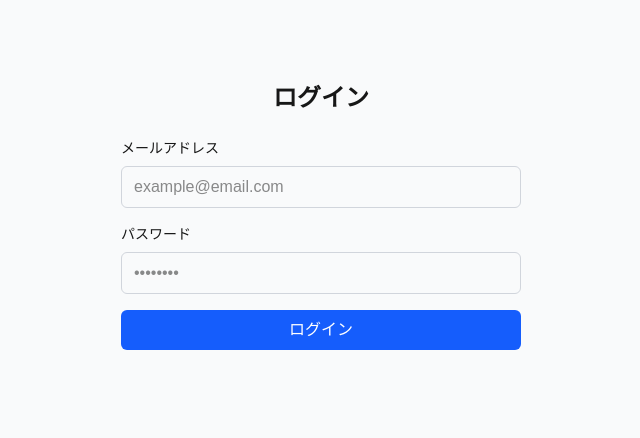
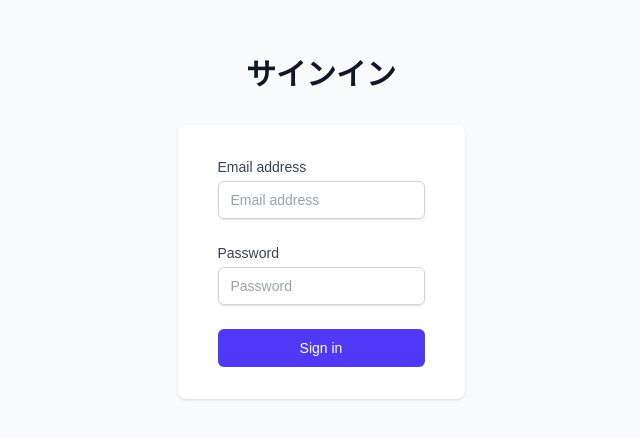
Before and after one commit to marumo333/rag-faq-app, a Next.js app in the folder frontend/: page /login in a window 1280 px wide. Shown: the part 184-622 px from the top of the page, without its empty margins (319-959 px from the left). Built offline with nearby package versions, Linux system fonts and the light colour scheme; no server answers.

Commit message:
feature: FAQのUI/UXを実装

```diff
--- /dev/null
+++ b/frontend/src/app/documents/page.tsx
@@ -0,0 +1,73 @@
+'use client'
+
+import { useEffect } from 'react'
+import Link from 'next/link'
+import { useRouter } from 'next/navigation'
+import { useAuth } from '@/features/auth/hooks/useAuth'
+import { DocumentUploadForm } from '@/features/documents/components/DocumentUploadForm'
+
+export default function DocumentsPage() {
+  const { user, loading, signOut } = useAuth()
+  const router = useRouter()
+
+  useEffect(() => {
+    if (!loading && !user) {
+      router.push('/login')
+    }
+  }, [loading, user, router])
+
+  if (loading) {
+    return (
+      <div className="min-h-screen flex items-center justify-center bg-gray-900 text-white">
+        <p>読み込み中...</p>
+      </div>
+    )
+  }
+
+  if (!user) {
+    return null
+  }
+
+  return (
+    <div className="min-h-screen bg-gray-900 text-gray-100 flex flex-col">
+      <header className="border-b border-gray-800 bg-gray-900/80 backdrop-blur sticky top-0 z-10">
+        <div className="max-w-5xl mx-auto px-4 py-3 flex items-center justify-between">
+          <div className="flex items-center gap-2">
+            <span className="text-2xl font-semibold text-black bg-white rounded-md px-2 py-1">
+              RAG FAQ
+            </span>
+          </div>
+          <nav className="flex items-center gap-4 text-sm">
+            <Link href="/faq" className="text-gray-300 hover:text-white">
+              FAQ
+            </Link>
+            <span className="text-white font-semibold">
+              Documents
+            </span>
+            <span className="ml-4 text-gray-400 hidden sm:inline">
+              {user.email}
+            </span>
+            <button
+              onClick={() => signOut()}
+              className="ml-2 px-3 py-1.5 rounded-md border border-gray-700 text-xs sm:text-sm text-gray-200 hover:bg-gray-800"
+            >
+              ログアウト
+            </button>
+          </nav>
+        </div>
+      </header>
+
+      <main className="flex-1 flex flex-col items-center">
+        <div className="w-full max-w-3xl px-4 py-10">
+          <h1 className="text-2xl font-semibold mb-4">ドキュメントアップロード</h1>
+          <p className="text-sm text-gray-400 mb-6">
+            FAQ 検索に利用する PDF ドキュメントをアップロードします。
+          </p>
+          <div className="bg-gray-800 border border-gray-700 rounded-2xl p-6 shadow">
+            <DocumentUploadForm />
+          </div>
+        </div>
+      </main>
+    </div>
+  )
+}
--- a/frontend/src/app/faq/page.tsx
+++ b/frontend/src/app/faq/page.tsx
@@ -1,6 +1,7 @@
 'use client'
 
 import { useEffect } from 'react'
+import Link from 'next/link'
 import { useRouter } from 'next/navigation'
 import { useAuth } from '@/features/auth/hooks/useAuth'
 import { useFaq } from '@/features/faq/hooks/useFaq'
@@ -23,7 +24,7 @@ export default function FaqPage() {
 
   if (authLoading) {
     return (
-      <div className="min-h-screen flex items-center justify-center">
+      <div className="min-h-screen flex items-center justify-center bg-gray-900 text-white">
         <p>読み込み中...</p>
       </div>
     )
@@ -42,45 +43,91 @@ export default function FaqPage() {
   }
 
   return (
-    <div className="min-h-screen bg-gray-50">
+    <div className="min-h-screen bg-gray-900 text-gray-100 flex flex-col">
       {/* ヘッダー */}
-      <header className="bg-white shadow-sm border-b">
-        <div className="max-w-4xl mx-auto px-4 py-4 flex justify-between items-center">
-          <h1 className="text-xl font-bold">RAG FAQ</h1>
-          <div className="flex items-center gap-4">
-            <span className="text-sm text-gray-600">{user.email}</span>
+      <header className="border-b border-gray-800 bg-gray-900/80 backdrop-blur sticky top-0 z-10">
+        <div className="max-w-5xl mx-auto px-4 py-3 flex items-center justify-between">
+          <div className="flex items-center gap-2">
+            <span className="text-2xl font-semibold text-black bg-white rounded-md px-2 py-1">
+              RAG FAQ
+            </span>
+          </div>
+          <nav className="flex items-center gap-4 text-sm">
+            <span className="text-white font-semibold">
+              FAQ
+            </span>
+            <Link href="/documents" className="text-gray-300 hover:text-white">
+              Documents
+            </Link>
+            <span className="ml-4 text-gray-400 hidden sm:inline">
+              {user.email}
+            </span>
             <button
               onClick={() => signOut()}
-              className="px-4 py-2 text-sm text-gray-600 hover:text-gray-900"
+              className="ml-2 px-3 py-1.5 rounded-md border border-gray-700 text-xs sm:text-sm text-gray-200 hover:bg-gray-800"
             >
               ログアウト
             </button>
-          </div>
+          </nav>
         </div>
       </header>
 
-      {/* メインコンテンツ */}
-      <main className="max-w-4xl mx-auto px-4 py-8">
-        <div className="space-y-6">
-          {/* 質問フォーム */}
-          <QuestionForm onSubmit={handleQuestion} loading={faqLoading} />
+      {/* メインコンテンツ（ChatGPT風レイアウト） */}
+      <main className="flex-1 flex flex-col items-center">
+        <div className="w-full max-w-3xl flex-1 flex flex-col px-4 pt-6 pb-24">
+          {/* チャットエリア */}
+          <div className="flex-1 space-y-6 overflow-y-auto">
+            {/* 初期メッセージ */}
+            {!answer && !faqLoading && !error && (
+              <div className="flex justify-center mt-10">
+                <div className="text-center text-gray-400">
+                  <h1 className="text-3xl font-semibold mb-3">RAG FAQ へようこそ</h1>
+                  <p className="text-sm">
+                    画面下部の入力欄から質問すると、FAQ ドキュメントから回答を生成します。
+                  </p>
+                </div>
+              </div>
+            )}
 
-          {/* エラー表示 */}
-          {error && (
-            <div className="p-4 bg-red-50 border border-red-200 rounded-lg">
-              <p className="text-red-600">エラーが発生しました: {error.message}</p>
+            {/* ユーザー入力（最後の質問だけ表示する簡易版） */}
+            {answer && (
+              <div className="flex justify-end">
+                <div className="max-w-[80%] rounded-2xl bg-emerald-600 text-white px-4 py-3 shadow">
+                  <p className="text-sm whitespace-pre-wrap">{answer.question}</p>
+                </div>
+              </div>
+            )}
+
+            {/* アシスタントの回答 */}
+            {answer && (
+              <div className="flex justify-start">
+                <div className="max-w-[80%] rounded-2xl bg-gray-800 px-4 py-3 shadow border border-gray-700">
+                  <AnswerDisplay answer={answer} />
+                </div>
+              </div>
+            )}
+
+            {/* エラー表示 */}
+            {error && (
+              <div className="flex justify-center">
+                <div className="max-w-[80%] rounded-2xl bg-red-900/40 border border-red-700 px-4 py-3 text-sm text-red-100">
+                  エラーが発生しました: {error.message}
+                </div>
+              </div>
+            )}
+          </div>
+
+          {/* 入力フォーム（画面下固定） */}
+          <div className="mt-4">
+            <div className="fixed bottom-0 left-0 right-0 bg-gradient-to-t from-gray-900 via-gray-900/95 to-transparent pb-4 pt-2">
+              <div className="max-w-3xl mx-auto px-4">
+                <QuestionForm onSubmit={handleQuestion} loading={faqLoading} />
+                <p className="mt-2 text-[10px] text-gray-500 text-center">
+                  モデルの回答は誤っている可能性があります。重要な内容は必ず確認してください。
+                </p>
+              </div>
             </div>
-          )}
-
-          {/* 回答表示 */}
-          {answer && <AnswerDisplay answer={answer} />}
-
-          {/* 初期メッセージ */}
-          {!answer && !faqLoading && (
-            <div className="text-center py-12 text-gray-500">
-              <p>質問を入力して、FAQを検索してください</p>
-            </div>
-          )}
+          </div>
         </div>
       </main>
     </div>
--- a/frontend/src/features/auth/components/LoginForm.tsx
+++ b/frontend/src/features/auth/components/LoginForm.tsx
@@ -13,54 +13,85 @@ export default function LoginForm() {
   })
 
   return (
-    <div className="w-full max-w-md mx-auto p-6">
-      <h2 className="text-2xl font-bold mb-6 text-center">ログイン</h2>
+    <div className="min-h-screen bg-gray-50 flex flex-col justify-center py-12 sm:px-6 lg:px-8">
+      {/* タイトル */}
+      <div className="sm:mx-auto sm:w/full sm:max-w-md">
+        <h2 className="mt-6 text-center text-3xl font-extrabold text-gray-900">
+          サインイン
+        </h2>
+      </div>
 
-      <form onSubmit={handleSubmit} className="space-y-4">
+      {/* カード本体 */}
+      <div className="mt-8 sm:mx-auto sm:w-full sm:max-w-md">
+        <div className="bg-white py-8 px-6 shadow rounded-lg sm:px-10">
+          {/* Email/Password フォーム */}
+          <form onSubmit={handleSubmit} className="space-y-6">
+            {/* Email */}
             <div>
-          <label htmlFor="email" className="block text-sm font-medium mb-2">
-            メールアドレス
+              <label
+                htmlFor="email"
+                className="block text-sm font-medium text-gray-700"
+              >
+                Email address
               </label>
+              <div className="mt-1">
                 <input
                   id="email"
+                  name="email"
                   type="email"
+                  autoComplete="email"
+                  required
                   value={email}
                   onChange={(e) => setEmail(e.target.value)}
-            required
-            className="w-full px-3 py-2 border border-gray-300 rounded-md focus:outline-none focus:ring-2 focus:ring-blue-500"
-            placeholder="example@email.com"
+                  className="appearance-none block w-full px-3 py-2 border border-gray-300 rounded-md shadow-sm text-gray-900 placeholder-gray-400 focus:outline-none focus:ring-indigo-500 focus:border-indigo-500 sm:text-sm"
+                  placeholder="Email address"
                 />
               </div>
+            </div>
 
+            {/* Password */}
             <div>
-          <label htmlFor="password" className="block text-sm font-medium mb-2">
-            パスワード
+              <label
+                htmlFor="password"
+                className="block text-sm font-medium text-gray-700"
+              >
+                Password
               </label>
+              <div className="mt-1">
                 <input
                   id="password"
+                  name="password"
                   type="password"
+                  autoComplete="current-password"
+                  required
                   value={password}
                   onChange={(e) => setPassword(e.target.value)}
-            required
-            className="w-full px-3 py-2 border border-gray-300 rounded-md focus:outline-none focus:ring-2 focus:ring-blue-500"
-            placeholder="••••••••"
+                  className="appearance-none block w-full px-3 py-2 border border-gray-300 rounded-md shadow-sm text-gray-900 placeholder-gray-400 focus:outline-none focus:ring-indigo-500 focus:border-indigo-500 sm:text-sm"
+                  placeholder="Password"
                 />
               </div>
+            </div>
 
+            {/* エラーメッセージ */}
             {errorMessage && (
               <div className="p-3 bg-red-50 border border-red-200 rounded-md">
                 <p className="text-sm text-red-600">{errorMessage}</p>
               </div>
             )}
 
+            {/* Sign In ボタン */}
+            <div>
               <button
                 type="submit"
                 disabled={isLoading}
-          className="w-full py-2 px-4 bg-blue-600 text-white rounded-md hover:bg-blue-700 disabled:opacity-50 disabled:cursor-not-allowed"
+                className="w-full flex justify-center py-2 px-4 border border-transparent text-sm font-medium rounded-md text-white bg-indigo-600 hover:bg-indigo-700 focus:outline-none focus:ring-2 focus:ring-indigo-500 focus:ring-offset-2 disabled:opacity-50 disabled:cursor-not-allowed"
               >
-          {isLoading ? 'ログイン中...' : 'ログイン'}
+                {isLoading ? 'サインイン中...' : 'Sign in'}
               </button>
+            </div>
           </form>
+        </div>
+      </div>
     </div>
   )
 }
--- a/frontend/src/features/documents/components/DocumentUploadForm.tsx
+++ b/frontend/src/features/documents/components/DocumentUploadForm.tsx
@@ -26,11 +26,15 @@ export function DocumentUploadForm({ onUploaded }: DocumentUploadFormProps) {
   return (
     <form onSubmit={onSubmit} className="space-y-4">
       <div>
+        <label className="block text-sm font-medium text-gray-200 mb-1">
+          PDF ファイル
+        </label>
         <input
           type="file"
           accept="application/pdf"
           onChange={(e) => setFile(e.target.files?.[0] ?? null)}
           disabled={uploading}
+          className="block w-full text-sm text-gray-900 file:mr-4 file:py-2 file:px-4 file:rounded-md file:border-0 file:text-sm file:font-semibold file:bg-white file:text-gray-900 hover:file:bg-gray-100"
         />
       </div>
       {error && (
```
Lines whose indentation alone changed are shown as unchanged.
